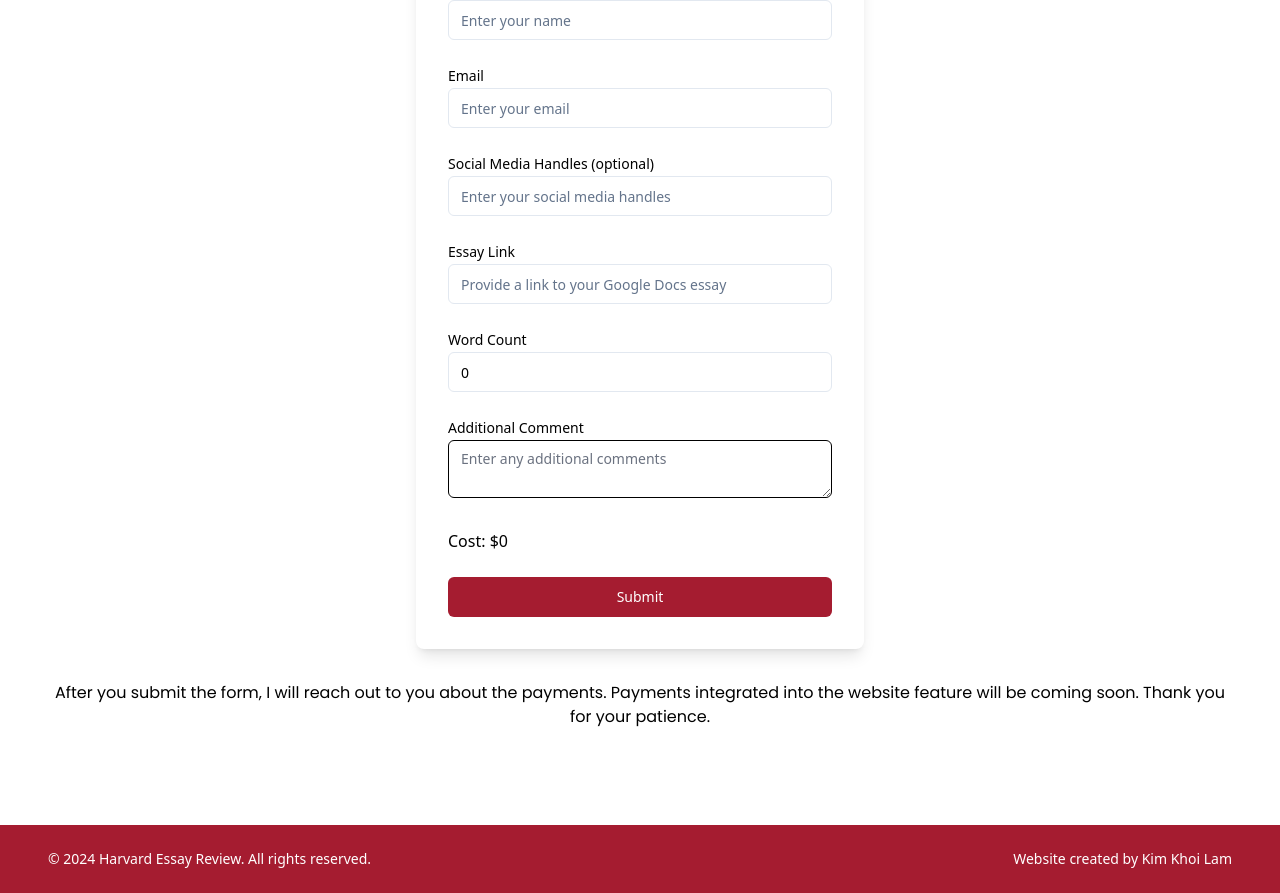
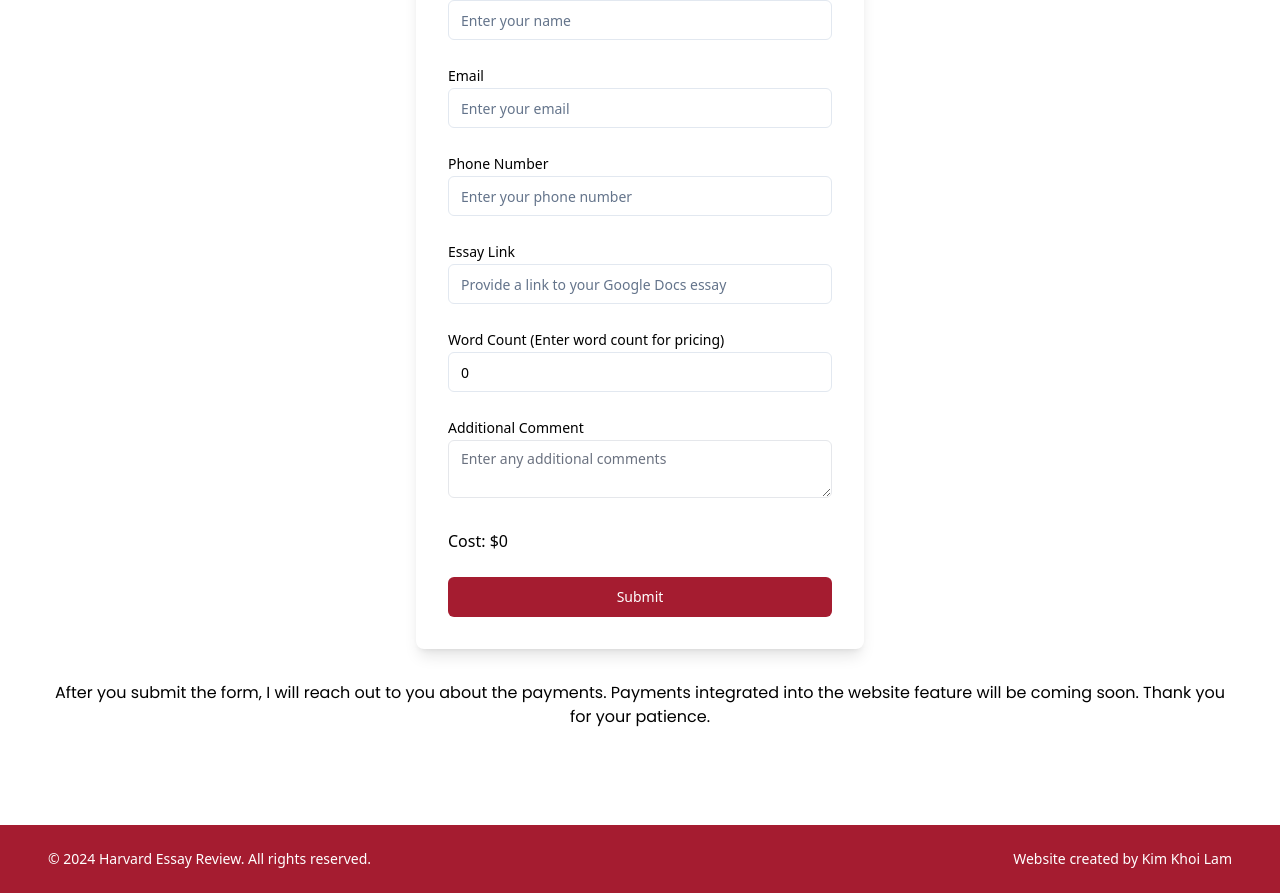
Before and after one commit to kimkhoi2202/harvardessayreview, a Next.js app: page / in a window 1280 px wide. Shown: the part 2580-3473 px from the top of the page. Built offline with nearby package versions, Linux system fonts and the light colour scheme.

Commit message:
version 11

```diff
--- a/components/component.tsx
+++ b/components/component.tsx
@@ -22,7 +22,7 @@ export default function Component() {
   const [formData, setFormData] = useState({
     name: "",
     email: "",
-    social: "",
+    phoneNumber: "",
     essay: "",
     wordCount: 0,
     additionalComment: "",
@@ -313,10 +313,17 @@ export default function Component() {
                   <Input className="font-sans text-black" id="email" placeholder="Enter your email" type="email" value={formData.email} onChange={handleChange} />
                 </div>
                 <div>
-                  <Label className="font-sans text-black" htmlFor="social">
-                    Social Media Handles (optional)
+                  <Label className="font-sans text-black" htmlFor="phoneNumber">
+                    Phone Number
                   </Label>
-                  <Input className="font-sans text-black" id="social" placeholder="Enter your social media handles" type="text" value={formData.social} onChange={handleChange} />
+                  <Input
+                    className="font-sans text-black"
+                    id="phoneNumber"
+                    placeholder="Enter your phone number"
+                    type="tel"
+                    value={formData.phoneNumber}
+                    onChange={handleChange}
+                  />
                 </div>
                 <div>
                   <Label className="font-sans text-black" htmlFor="essay">
@@ -326,7 +333,7 @@ export default function Component() {
                 </div>
                 <div>
                   <Label className="font-sans text-black" htmlFor="wordCount">
-                    Word Count
+                    Word Count (Enter word count for pricing)
                   </Label>
                   <Input className="font-sans text-black" id="wordCount" placeholder="Enter total word count" type="number" value={formData.wordCount} onChange={handleChange} />
                 </div>
@@ -335,7 +342,7 @@ export default function Component() {
                     Additional Comment
                   </Label>
                   <textarea
-                    className="font-sans text-black border border-black rounded-md px-3 py-2 text-sm placeholder:text-gray-500 focus-visible:outline-none focus-visible:ring-2 focus-visible:ring-gray-950 focus-visible:ring-offset-2 w-full"
+                    className="font-sans text-black border rounded-md px-3 py-2 text-sm placeholder:text-gray-500 focus-visible:outline-none focus-visible:ring-2 focus-visible:ring-gray-950 focus-visible:ring-offset-2 w-full"
                     id="additionalComment"
                     placeholder="Enter any additional comments"
                     value={formData.additionalComment}
```
